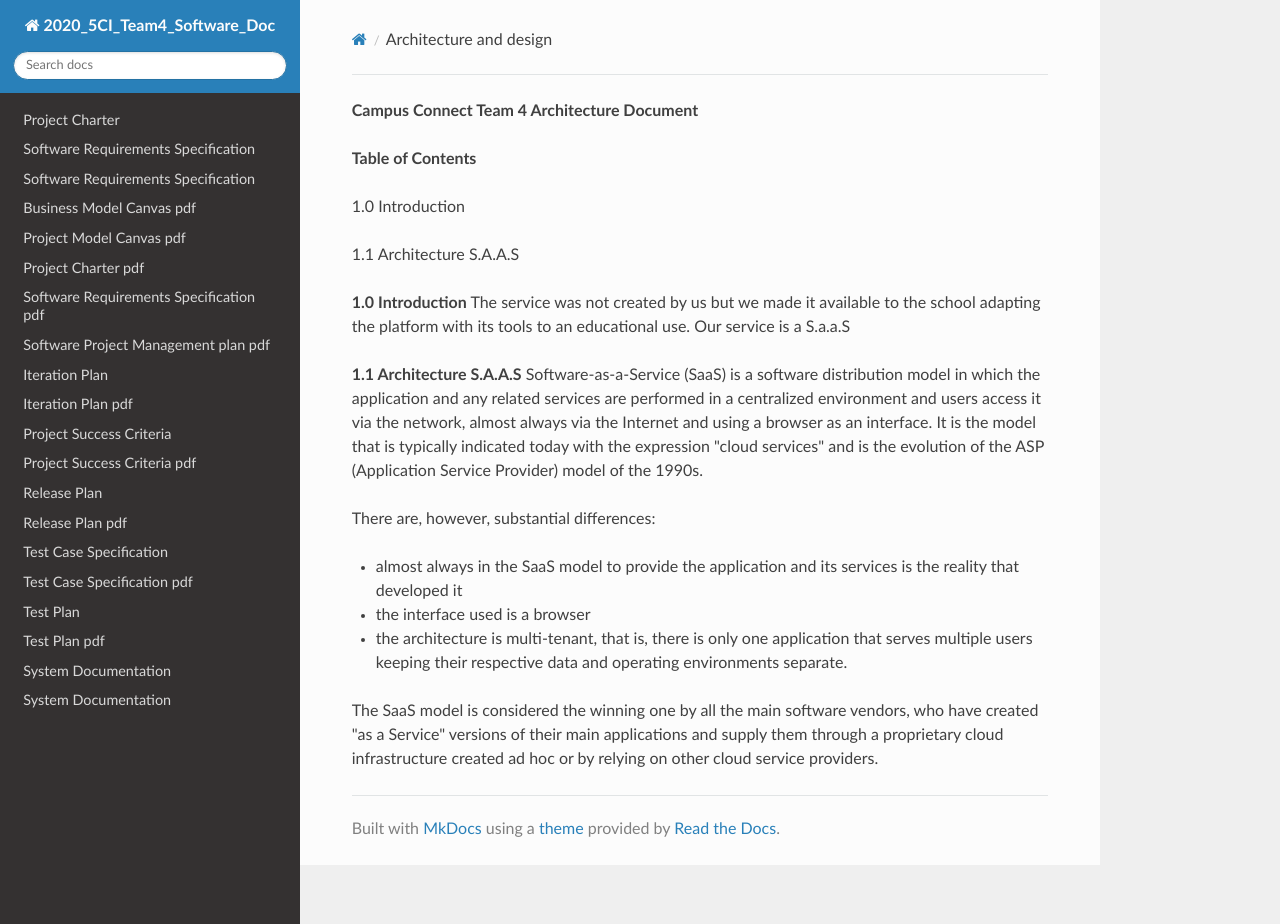
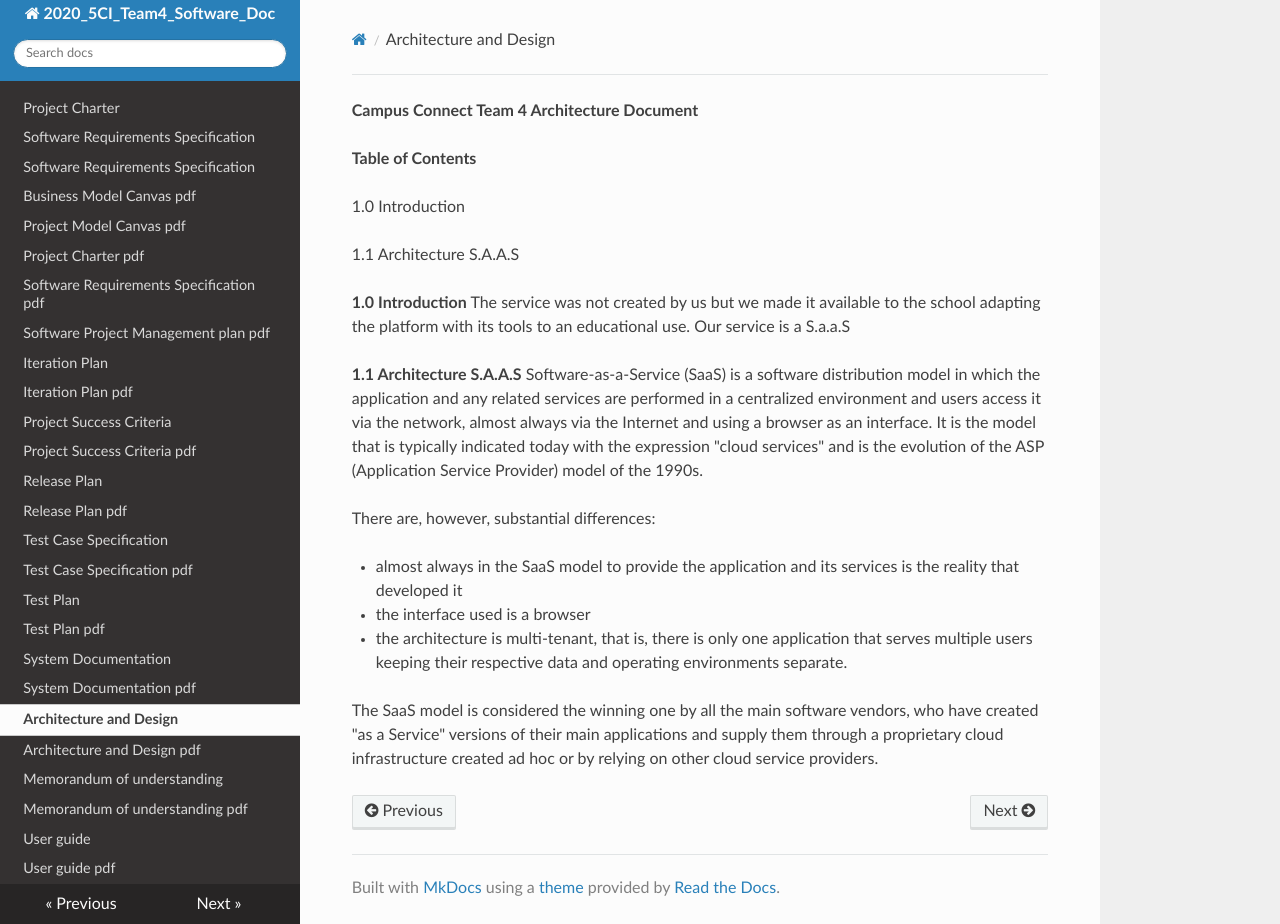
Before and after one commit to BonettiPietro/2020_5CI_team4_Bonetti, an MkDocs documentation site: the page built from docs/architecture_and_design.md, in a window 1280 px wide and 924 px high. Built offline with MkDocs 1.6.1, drawn with Linux system fonts in a browser that asks for light colours; nearby versions of some CDN libraries.

Commit message:
Update mkdocs.yml

```diff
--- a/mkdocs.yml
+++ b/mkdocs.yml
@@ -19,7 +19,13 @@ nav:
     - 'Test Plan': 'test_plan.md'
     - 'Test Plan pdf': 'test_plan.pdf'
     - 'System Documentation': 'System_Documentation.md'
-    - 'System Documentation': 'System_Documentation.pdf'
+    - 'System Documentation pdf': 'System_Documentation.pdf'
+    - 'Architecture and Design': 'architecture_and_design.md'
+    - 'Architecture and Design pdf': 'architecture_and_design.pdf'
+    - 'Memorandum of understanding' : 'MemorandumOfUnderstanding.md'
+    - 'Memorandum of understanding pdf' : 'MemorandumOfUnderstanding.pdf'
+    - 'User guide' : 'user_guide.md'
+    - 'User guide pdf' : 'user_guide.pdf'
 
 theme:
     name: readthedocs
```
